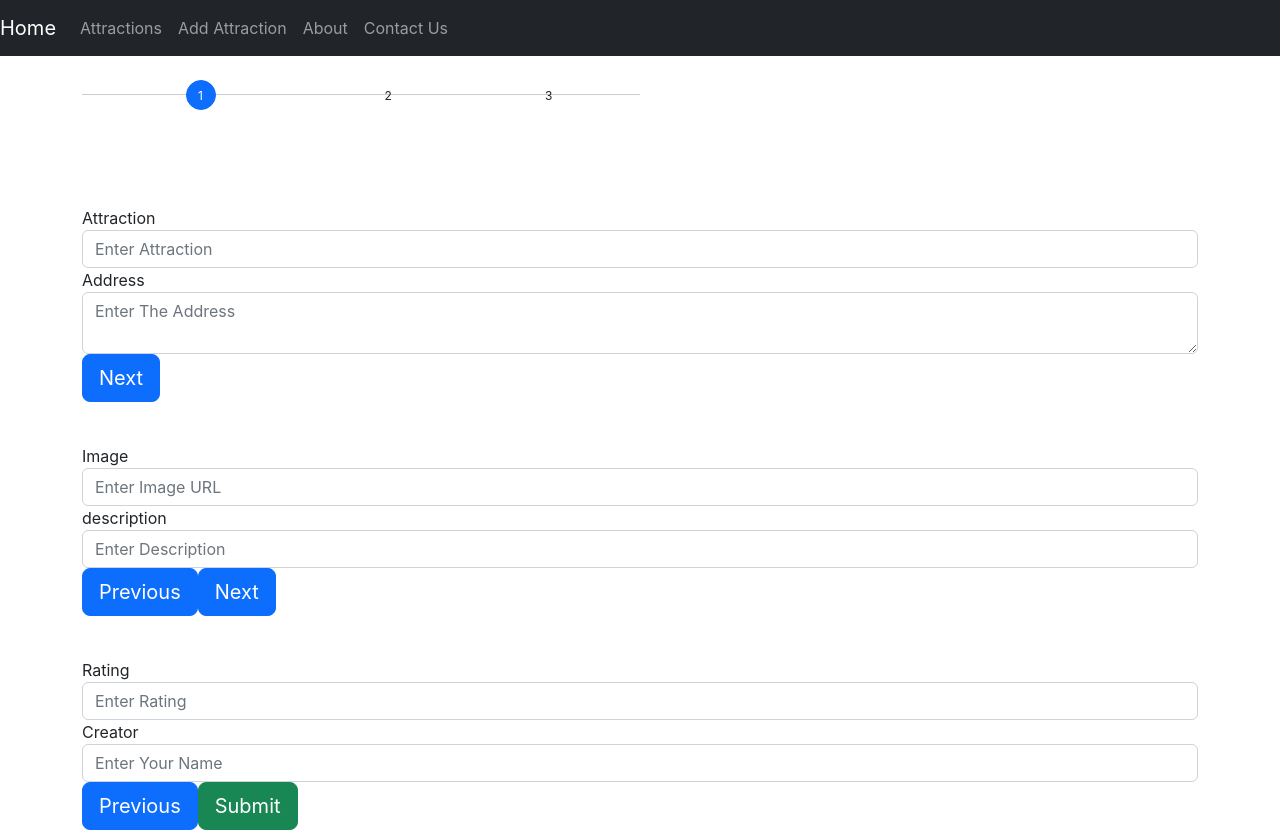
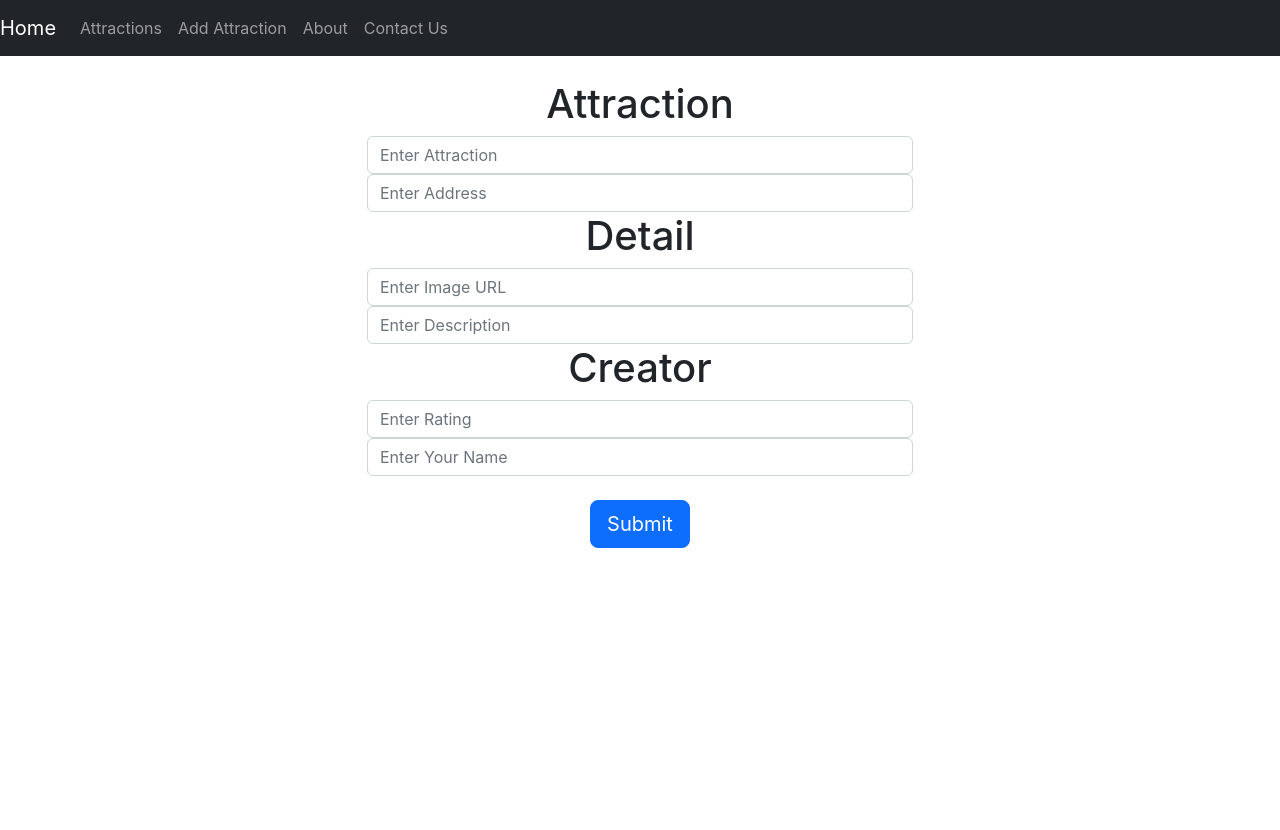
Before and after one commit to pritumdebnath/cap-project, a React (Create React App) app: page /addattractions in a window 1280 px wide. After the commit the page ends 800 px from the top, so only its background shows below. Built offline with nearby package versions, Linux system fonts and the light colour scheme.

Commit message:
return back to old model

```diff
--- a/src/components/addAttractions.component.js
+++ b/src/components/addAttractions.component.js
@@ -1,6 +1,5 @@
 import React, { Component } from 'react';
 import axios from 'axios';
-import '../components/style/addAtractions.style.css';
 
 export default class addAttractions extends Component {
   constructor(props) {
@@ -76,83 +75,98 @@ export default class addAttractions extends Component {
     console.log(attraction);
 
     window.location = '/attractions';
+
+
   }
 
   render() {
     return (
-      <div class="container"></div>,<div class="container">
-<div class="stepwizard col-md-offset-3">
-    <div class="stepwizard-row setup-panel">
-      <div class="stepwizard-step">
-        <a href="#step-1" type="button" class="btn btn-primary btn-circle">1</a>
-        <p>Attraction</p>
-      </div>
-      <div class="stepwizard-step">
-        <a href="#step-2" type="button" class="btn btn-default btn-circle" disabled="disabled">2</a>
-        <p>Detail</p>
-      </div>
-      <div class="stepwizard-step">
-        <a href="#step-3" type="button" class="btn btn-default btn-circle" disabled="disabled">3</a>
-        <p>Creator</p>
-      </div>
-    </div>
-  </div>
-
-  <form role="form" action="" method="post">
-    <div class="row setup-content" id="step-1">
-      <div class="col-xs-6 col-md-offset-3">
-        <div class="col-md-12">
-          <h3> Attraction</h3>
-          <div class="form-group">
-            <label class="control-label">Attraction</label>
-            <input maxlength="100" type="text" required="required" class="form-control" placeholder="Enter Attraction"/>
-          </div>
-          <div class="form-group">
-            <label class="control-label">Address</label>
-            <textarea required="required" class="form-control" placeholder="Enter The Address"></textarea>
-          </div>
-          <button class="btn btn-primary nextBtn btn-lg pull-right" type="button">Next</button>
+      <div className="container">
+  <form onSubmit={this.onSubmit}>
+    <div className="row setup-content" id="step-1">
+      <div className="col-md-6 offset-md-3">
+        <h1 className="text-center">Attraction</h1>
+        <div className="form-group">
+          <input
+            type="text"
+            required
+            className="form-control"
+            value={this.state.attraction}
+            onChange={this.onChangeAttraction}
+            placeholder="Enter Attraction"
+          />
+        </div>
+        <div className="form-group">
+          <input
+            type="text"
+            required
+            className="form-control"
+            value={this.state.address}
+            onChange={this.onChangeAddress}
+            placeholder="Enter Address"
+          />
         </div>
       </div>
     </div>
-    <div class="row setup-content" id="step-2">
-      <div class="col-xs-6 col-md-offset-3">
-        <div class="col-md-12">
-          <h3>Detail</h3>
-          <div class="form-group">
-            <label class="control-label">Image</label>
-            <input maxlength="200" type="text" required="required" class="form-control" placeholder="Enter Image URL"/>
-          </div>
-          <div class="form-group">
-            <label class="control-label">description</label>
-            <input maxlength="200" type="text" required="required" class="form-control" placeholder="Enter Description"/>
-          </div>
-          <button class="btn btn-primary prevBtn btn-lg pull-left" type="button">Previous</button>
-          <button class="btn btn-primary nextBtn btn-lg pull-right" type="button">Next</button>
+    <div className="row setup-content" id="step-2">
+      <div className="col-md-6 offset-md-3">
+        <h1 className="text-center">Detail</h1>
+        <div className="form-group">
+          <input
+            type="text"
+            required
+            className="form-control"
+            value={this.state.image}
+            onChange={this.onChangeImage}
+            placeholder="Enter Image URL"
+          />
+        </div>
+        <div className="form-group">
+          <input
+            type="text"
+            required
+            className="form-control"
+            value={this.state.description}
+            onChange={this.onChangeDescription}
+            placeholder="Enter Description"
+          />
         </div>
       </div>
     </div>
-    <div class="row setup-content" id="step-3">
-      <div class="col-xs-6 col-md-offset-3">
-        <div class="col-md-12">
-          <h3>Creator</h3>
-           <div class="form-group">
-            <label class="control-label">Rating</label>
-            <input maxlength="200" type="text" required="required" class="form-control" placeholder="Enter Rating"/>
-          </div>
-          <div class="form-group">
-            <label class="control-label">Creator</label>
-            <input maxlength="200" type="text" required="required" class="form-control" placeholder="Enter Your Name"/>
-          </div>
-          <button class="btn btn-primary prevBtn btn-lg pull-left" type="button">Previous</button>
-          <button class="btn btn-success btn-lg pull-right" type="submit">Submit</button>
+    <div className="row setup-content" id="step-3">
+      <div className="col-md-6 offset-md-3">
+        <h1 className="text-center">Creator</h1>
+        <div className="form-group">
+          <input
+            type="text"
+            required
+            className="form-control"
+            value={this.state.ratings}
+            onChange={this.onChangeRatings}
+            placeholder="Enter Rating"
+          />
+        </div>
+        <div className="form-group">
+          <input
+            type="text"
+            required
+            className="form-control"
+            value={this.state.user}
+            onChange={this.onChangeUser}
+            placeholder="Enter Your Name"
+          />
+        </div>
+        <div className="form-group text-center">
+        <br />
+          <button className="btn btn-primary btn-lg" type="submit">Submit</button>
         </div>
       </div>
     </div>
   </form>
 </div>
 
-    )
 
-  }
+
+);
 }
+}
--- a/src/components/style/addAtractions.style.css
+++ /dev/null
@@ -1,38 +0,0 @@
-.stepwizard-step p {
-    margin-top: 10px;
-}
-.stepwizard-row {
-    display: table-row;
-}
-.stepwizard {
-    display: table;
-    width: 50%;
-    position: relative;
-}
-.stepwizard-step button[disabled] {
-    opacity: 1 !important;
-    filter: alpha(opacity=100) !important;
-}
-.stepwizard-row:before {
-    top: 14px;
-    bottom: 0;
-    position: absolute;
-    content: " ";
-    width: 100%;
-    height: 1px;
-    background-color: #ccc;
-}
-.stepwizard-step {
-    display: table-cell;
-    text-align: center;
-    position: relative;
-}
-.btn-circle {
-    width: 30px;
-    height: 30px;
-    text-align: center;
-    padding: 6px 0;
-    font-size: 12px;
-    line-height: 1.428571429;
-    border-radius: 15px;
-}
```
